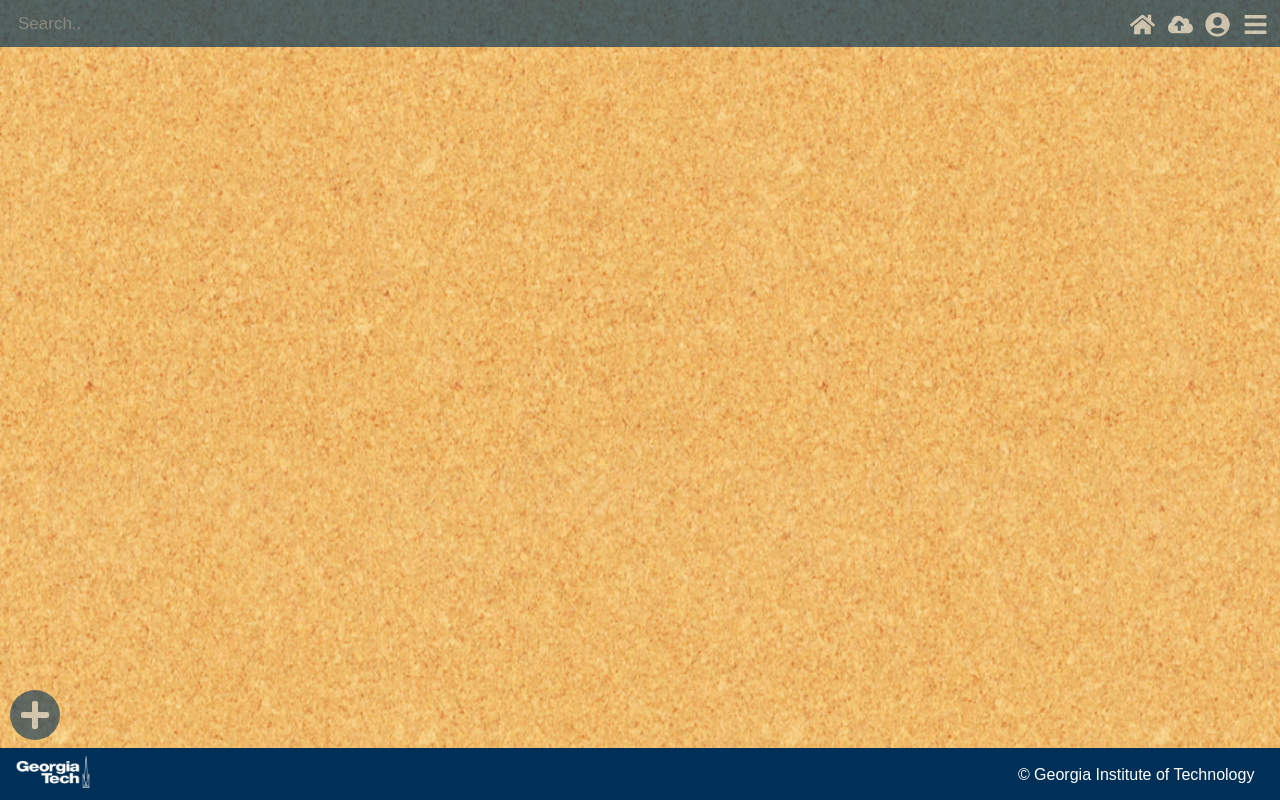
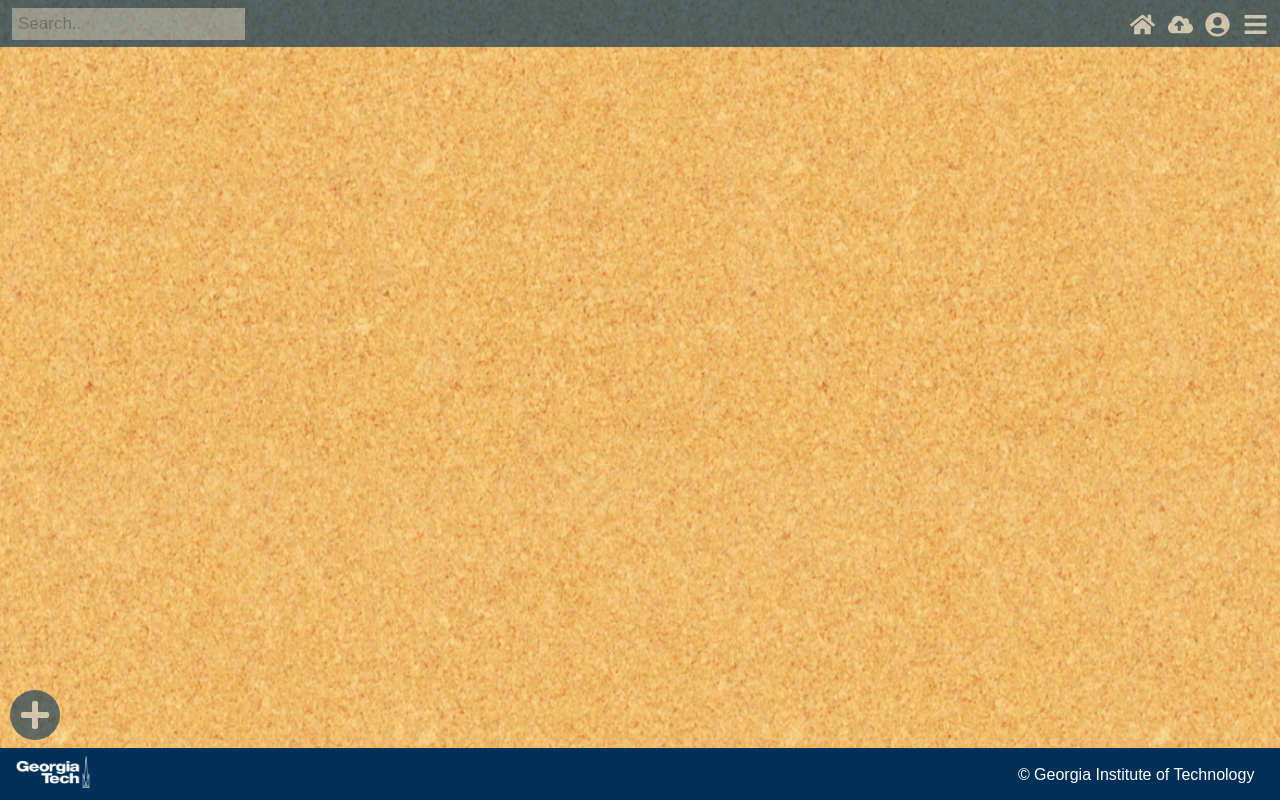
Before and after one commit to kscharm/digital-time-capsule, a React (Create React App) app in the folder app/: page /personalCapsule in a window 1280 px wide. Built offline with nearby package versions, Linux system fonts and the light colour scheme.

Commit message:
fixed general input issue

```diff
--- a/app/src/components/Cards/AddPhoto/index.jsx
+++ b/app/src/components/Cards/AddPhoto/index.jsx
@@ -31,7 +31,7 @@ export default class AddPhoto extends Component {
                 </div>
             </div>
             <span className='sectionLabels'> Add Caption: </span>
-            <input id='caption' placeholder='Caption...' style={{marginBottom: '1em'}}/>
+            <input className='caption' placeholder='Caption...' style={{marginBottom: '1em'}}/>
             <span className='sectionLabels'> Choose Frame: </span>
             <div>
                 <img className="frameImg" src={addPhotoBase} alt="" />
--- a/app/src/components/Cards/AddPhoto/style.css
+++ b/app/src/components/Cards/AddPhoto/style.css
@@ -50,22 +50,22 @@
     width: 15em;
 }
 /*For Inputs*/
-input {
+.addPhotoCard input {
     border: 0;
     outline: 0;
     background: transparent;
     border-bottom: 2px solid white;
     width: 100%;
 }
-::placeholder { /* Chrome, Firefox, Opera, Safari 10.1+ */
+.addPhotoCard ::placeholder { /* Chrome, Firefox, Opera, Safari 10.1+ */
     color: white;
     opacity: .75; /* Firefox */
 }
-:-ms-input-placeholder { /* Internet Explorer 10-11 */
+.addPhotoCard :-ms-input-placeholder { /* Internet Explorer 10-11 */
     color: white;
 }
 
-::-ms-input-placeholder { /* Microsoft Edge */
+.addPhotoCard ::-ms-input-placeholder { /* Microsoft Edge */
     color: white;
 }
-input:focus { color: white; }
+.addPhotoCard input:focus { color: white; }
```
